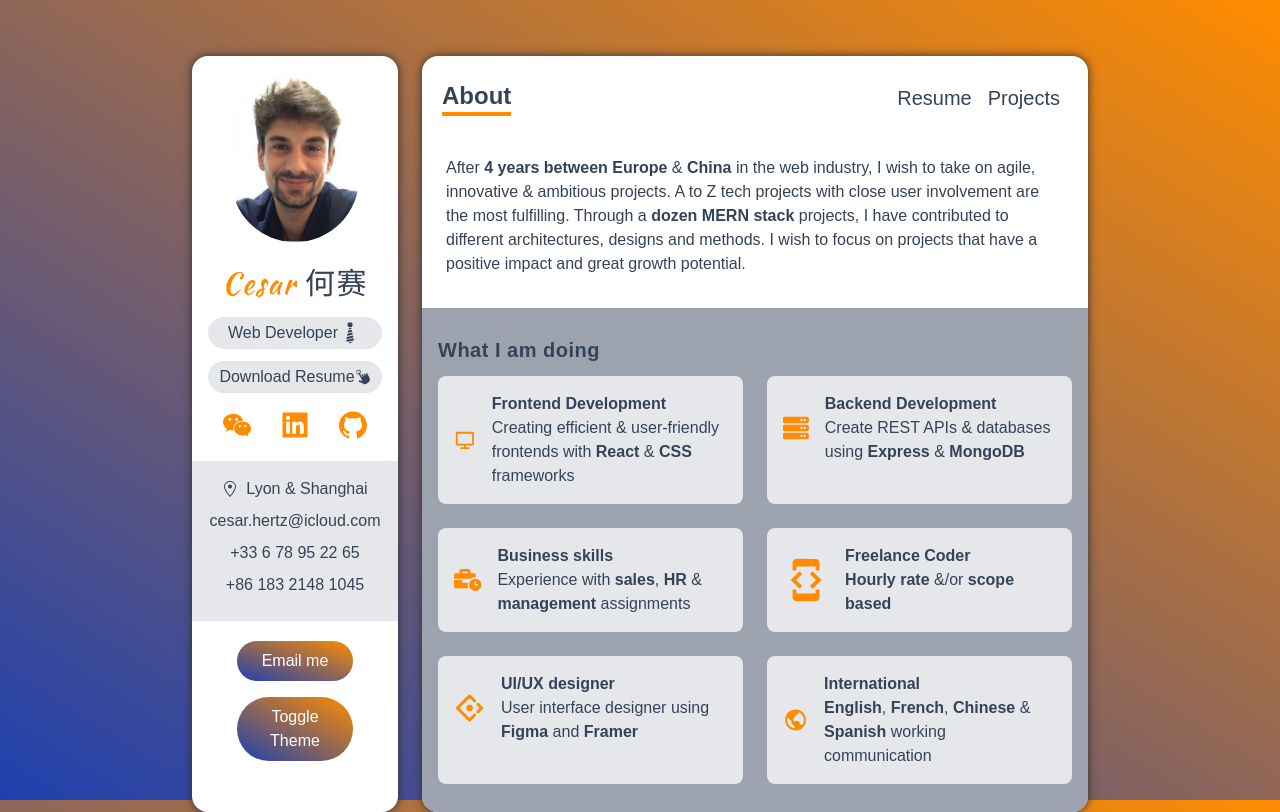
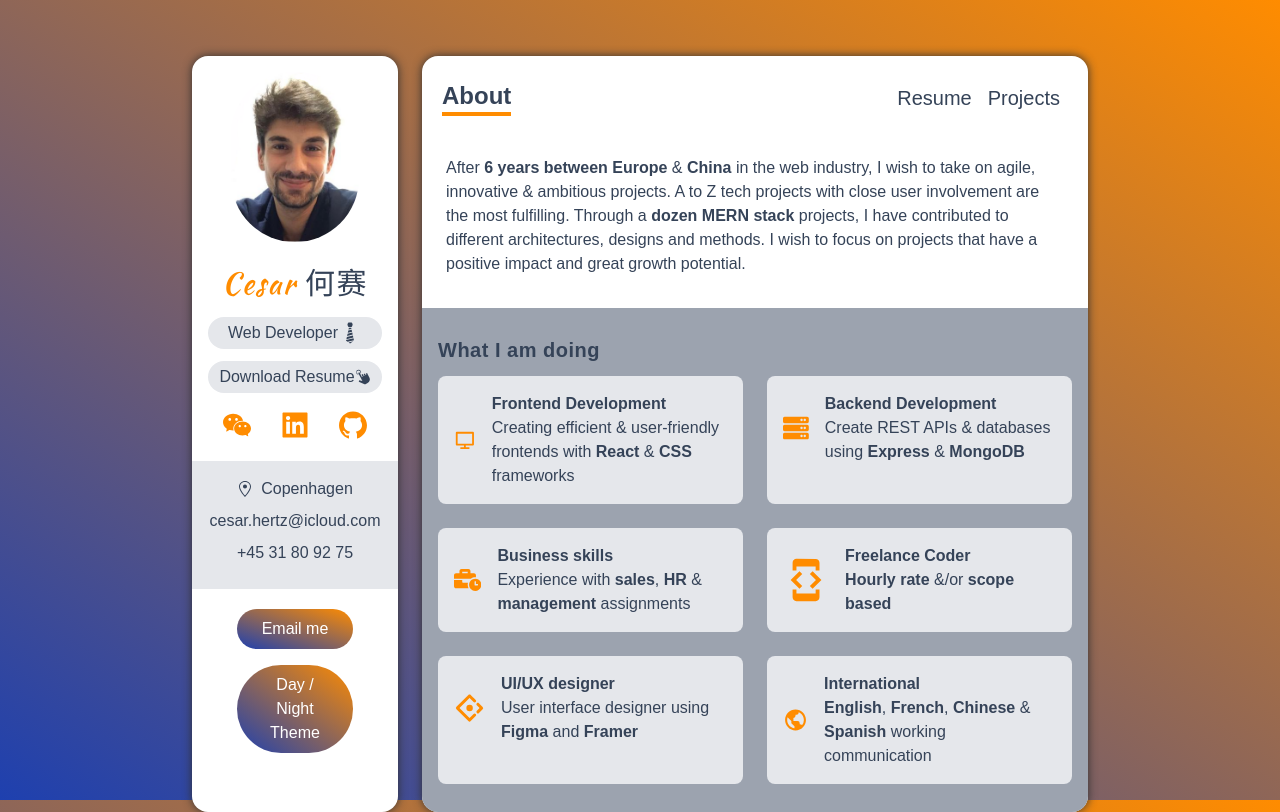
Before and after one commit to manguocesar/portfolio, a Next.js app: page / in a window 1280 px wide. Built offline with nearby package versions, Linux system fonts and the light colour scheme.

Commit message:
update cv & text ctn 2,5 years later

```diff
--- a/components/Sidebar.tsx
+++ b/components/Sidebar.tsx
@@ -32,8 +32,8 @@ const Sidebar = () => {
       <GiTie className="w-6 h-6" />
       </p>
       <a
-        href="/assets/2022 CV César HERTZ.pdf"
-        download="2022 CV César HERTZ.pdf"
+        href="/assets/2025 CV Cesar HERTZ Software.pdf"
+        download="2025 CV Cesar HERTZ Software.pdf"
         className="flex items-center justify-center px-2 py-1 my-2 bg-gray-200 rounded-full cursor-pointer dark:bg-dark-200 dark:bg-black-500"
       >
         <span>Download Resume</span>
@@ -60,11 +60,10 @@ const Sidebar = () => {
         style={{ marginLeft: "-1rem", marginRight: "-1rem" }}
       >
         <div className="flex items-center justify-center">
-          <GoLocation className="mr-2" /> <span>Lyon &amp; Shanghai </span>
+          <GoLocation className="mr-2" /> <span>Copenhagen </span>
         </div>
         <p className="my-2 ">cesar.hertz@icloud.com</p>
-        <p className="my-2">+33 6 78 95 22 65</p>
-        <p className="my-2">+86 183 2148 1045</p>
+        <p className="my-2">+45 31 80 92 75</p>
       </div>
 
       {/* Email Button */}
@@ -80,7 +79,7 @@ const Sidebar = () => {
         className="w-8/12 px-5 py-2 my-4 text-white bg-black rounded-full cursor-pointer bg-gradient-to-tr from-blue-800 to-orange focus:outline-none hover:scale-105 "
       >
         {/* //TODO remove bg black */}
-        Toggle Theme
+        Day / Night Theme
       </button>
     </>
   );
--- a/pages/index.tsx
+++ b/pages/index.tsx
@@ -14,7 +14,7 @@ const About: NextPage = () => {
   return (
     <div className="flex flex-col flex-grow px-6 pt-1 ">
       <h6 className="my-3 text-base font-medium">
-        After  <strong>4 years between Europe</strong> &amp;  <strong>China</strong> in the web industry,
+        After  <strong>6 years between Europe</strong> &amp;  <strong>China</strong> in the web industry,
         I wish to take on agile, innovative &amp; ambitious projects.
         A to Z tech projects with close user involvement are the most fulfilling.
         Through a <strong>dozen MERN stack</strong> projects, I have contributed to different
```
Also changed, not shown: 1 other file (tests, documents, lock files or other folders).
